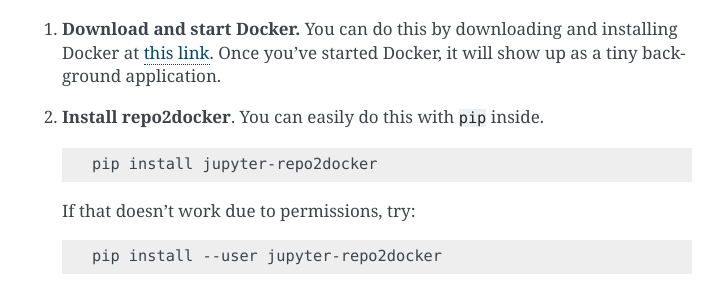
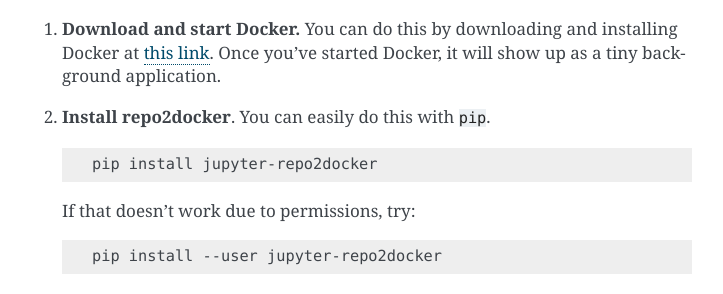
Before and after one commit to jupyterhub/zero-to-jupyterhub-k8s, a Sphinx documentation site: the page built from doc/source/extending-jupyterhub.rst, in a window 1280 px wide and 900 px high, scrolled down 2202 px. Shown: the part 155-449 px from the top of the window, without its empty margins (388-1111 px from the left). Built offline with Sphinx 7.4.7, drawn with Linux system fonts in a browser that asks for light colours.

Commit message:
Remove stray 'inside'

```diff
--- a/doc/source/extending-jupyterhub.rst
+++ b/doc/source/extending-jupyterhub.rst
@@ -111,7 +111,7 @@
    Docker at `this link <https://store.docker.com/search?offering=community&platform=desktop%2Cserver&q=&type=edition>`_.
    Once you’ve started Docker, it will show up as a tiny background application.
 
-2. **Install repo2docker**. You can easily do this with ``pip`` inside.
+2. **Install repo2docker**. You can easily do this with ``pip``.
 
    .. code:: bash
 
```
